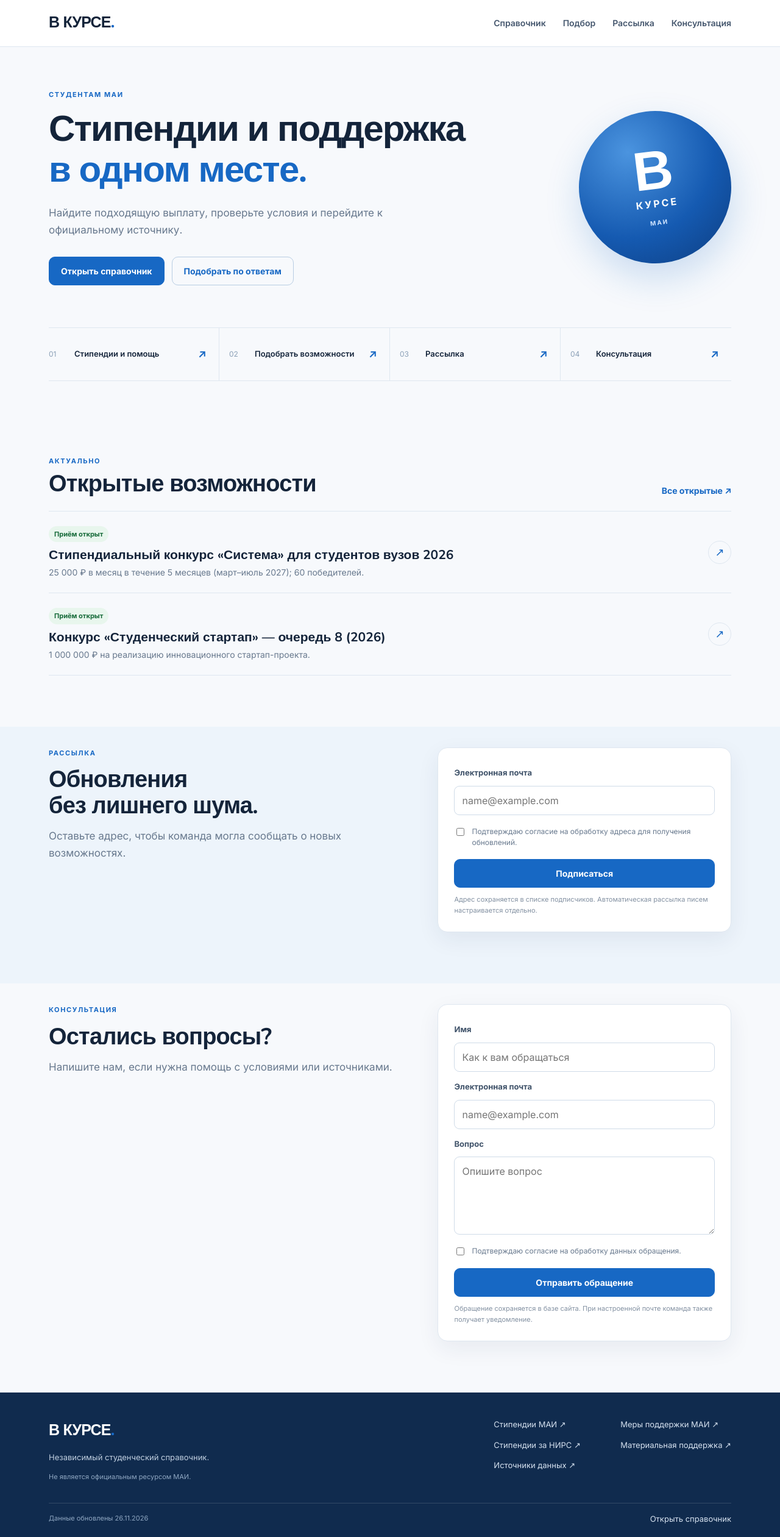
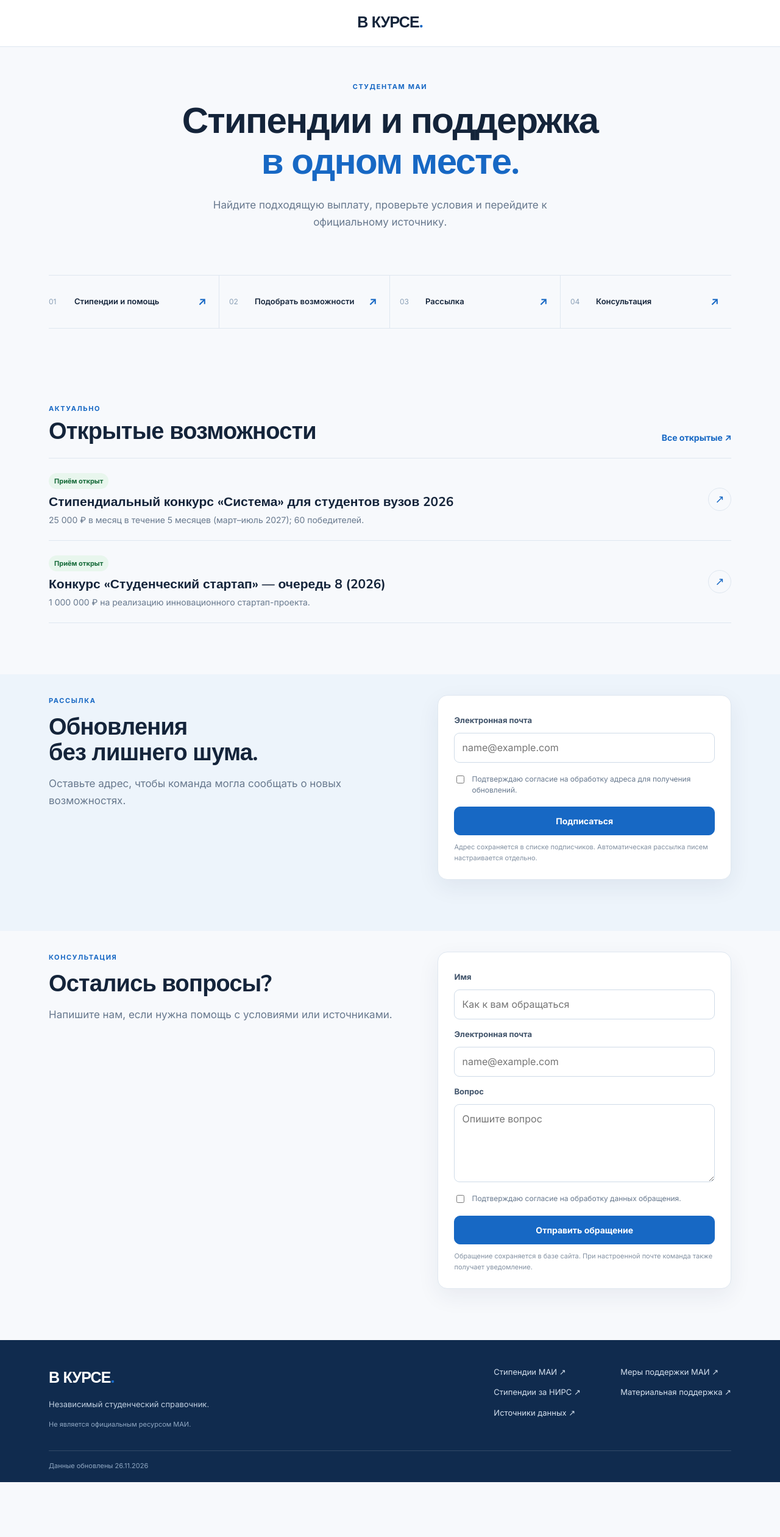
Before and after one commit to bruh882882/VKURSE, a Flask app: page / in a window 1280 px wide. Shown: the whole page at 61% size. After the commit the page ends 2431 px from the top, so only its background shows below. Run offline with Flask 3, Linux system fonts and the light colour scheme.

Commit message:
mvp_fixed_buttons

```diff
--- a/static/css/style.css
+++ b/static/css/style.css
@@ -28,7 +28,7 @@ button, input, select, textarea { font: inherit; }
 .sr-only { position: absolute; width: 1px; height: 1px; padding: 0; margin: -1px; overflow: hidden; clip: rect(0,0,0,0); white-space: nowrap; border: 0; }
 
 .header { background: rgba(255,255,255,.94); border-bottom: 1px solid var(--line); }
-.header-inner { min-height: 76px; display: flex; align-items: center; justify-content: space-between; gap: 24px; }
+.header-inner { min-height: 76px; display: flex; align-items: center; justify-content: center; gap: 24px; }
 .logo { color: var(--ink); font-family: "Nunito", Arial, sans-serif; font-size: 25px; font-weight: 800; letter-spacing: -.8px; }
 .logo span { color: var(--blue); }
 .navigation { display: flex; align-items: center; gap: 28px; }
@@ -36,7 +36,7 @@ button, input, select, textarea { font: inherit; }
 .navigation a:hover { color: var(--blue); }
 .menu-button { display: none; border: 1px solid var(--line); border-radius: 9px; padding: 8px 12px; background: white; color: var(--ink); }
 
-.hero { min-height: 460px; display: grid; grid-template-columns: minmax(0, 1.4fr) minmax(220px, .6fr); align-items: center; gap: 48px; padding-top: 64px; padding-bottom: 64px; }
+.hero { min-height: 320px; display: flex; flex-direction: column; align-items: center; justify-content: center; text-align: center; padding-top: 56px; padding-bottom: 56px; }
 .eyebrow { margin: 0 0 14px; color: var(--blue); font-size: 11px; font-weight: 700; letter-spacing: 1.6px; }
 h1, h2, h3, p { margin-top: 0; }
 h1, h2, h3 { font-family: "Nunito", Arial, sans-serif; line-height: 1.12; }
@@ -231,7 +231,7 @@ h3 { margin: 10px 0 8px; font-size: 21px; }
 .manual-program-list span { color: var(--muted); font-size: 13px; flex: 0 0 auto; }
 
 @media (max-width: 800px) {
-  .hero { min-height: auto; grid-template-columns: 1fr; gap: 35px; padding-top: 52px; padding-bottom: 48px; }
+  .hero { min-height: auto; padding-top: 48px; padding-bottom: 40px; }
   .hero-mark { width: 150px; justify-self: start; }
   .hero-mark span { font-size: 60px; }
   .quick-section { grid-template-columns: repeat(2, 1fr); margin-bottom: 58px; }
--- a/static/js/main.js
+++ b/static/js/main.js
@@ -1,37 +1,8 @@
-// Мобильное меню, автоподача фильтров и интерактивность анкеты.
+// Автоподача фильтров и интерактивность анкеты.
 // Вся основная логика сайта выполняется на сервере Flask, поэтому JS остаётся минимальным.
 
 (function () {
-  // 1) Мобильное меню: открытие, закрытие по пункту, Escape и клику вне меню.
-  const menuButton = document.querySelector('.menu-button');
-  const navigation = document.querySelector('.navigation');
-
-  function closeMenu() {
-    if (!navigation) return;
-    navigation.classList.remove('is-open');
-    if (menuButton) menuButton.setAttribute('aria-expanded', 'false');
-  }
-
-  if (menuButton && navigation) {
-    menuButton.addEventListener('click', (event) => {
-      event.stopPropagation();
-      const isOpen = navigation.classList.toggle('is-open');
-      menuButton.setAttribute('aria-expanded', String(isOpen));
-      menuButton.setAttribute('aria-label', isOpen ? 'Закрыть меню' : 'Открыть меню');
-    });
-
-    navigation.addEventListener('click', (event) => {
-      if (event.target.closest('a')) closeMenu();
-    });
-
-    document.addEventListener('keydown', (event) => {
-      if (event.key === 'Escape') closeMenu();
-    });
-
-    document.addEventListener('click', closeMenu);
-  }
-
-  // 2) Автоподача формы фильтров при смене категории или статуса.
+  // 1) Автоподача формы фильтров при смене категории или статуса.
   const filterForm = document.querySelector('.filters');
   if (filterForm) {
     filterForm.querySelectorAll('select').forEach((select) => {
@@ -39,7 +10,7 @@
     });
   }
 
-  // 3) Анкета: прогресс заполнения, связь вопросов о курсе и баллах ЕГЭ, проверка чекбоксов.
+  // 2) Анкета: прогресс заполнения, связь вопросов о курсе и баллах ЕГЭ, проверка чекбоксов.
   const quizForm = document.querySelector('.quiz-form');
   if (quizForm) {
     const progress = document.getElementById('quiz-progress');
--- a/templates/base.html
+++ b/templates/base.html
@@ -16,13 +16,6 @@
   <header class="header">
     <div class="container header-inner">
       <a class="logo" href="{{ url_for('home') }}">В КУРСЕ<span>.</span></a>
-      <button class="menu-button" type="button" aria-label="Открыть меню" aria-expanded="false">Меню</button>
-      <nav class="navigation" aria-label="Основная навигация">
-        <a href="{{ url_for('catalog') }}" {% if request.endpoint == 'catalog' %}class="is-active" aria-current="page"{% endif %}>Справочник</a>
-        <a href="{{ url_for('quiz') }}" {% if request.endpoint in ['quiz', 'quiz_result'] %}class="is-active" aria-current="page"{% endif %}>Подбор</a>
-        <a href="{{ url_for('home') }}#subscribe">Рассылка</a>
-        <a href="{{ url_for('home') }}#consultation">Консультация</a>
-      </nav>
     </div>
   </header>
 
@@ -56,7 +49,6 @@
     </div>
     <div class="container footer-bottom">
       <span>Данные обновлены 26.11.2026</span>
-      <a href="{{ url_for('catalog') }}">Открыть справочник</a>
     </div>
   </footer>
 </body>
--- a/templates/home.html
+++ b/templates/home.html
@@ -5,12 +5,7 @@
     <p class="eyebrow">СТУДЕНТАМ МАИ</p>
     <h1>Стипендии и поддержка<br><span>в одном месте.</span></h1>
     <p class="hero-lead">Найдите подходящую выплату, проверьте условия и перейдите к официальному источнику.</p>
-    <div class="hero-actions">
-      <a class="button button-primary" href="{{ url_for('catalog') }}">Открыть справочник</a>
-      <a class="button button-outline" href="{{ url_for('quiz') }}">Подобрать по ответам</a>
-    </div>
   </div>
-  <div class="hero-mark" aria-hidden="true"><span>В</span><i>КУРСЕ</i><b>МАИ</b></div>
 </section>
 
 <section class="container quick-section" aria-label="Разделы сайта">
```
